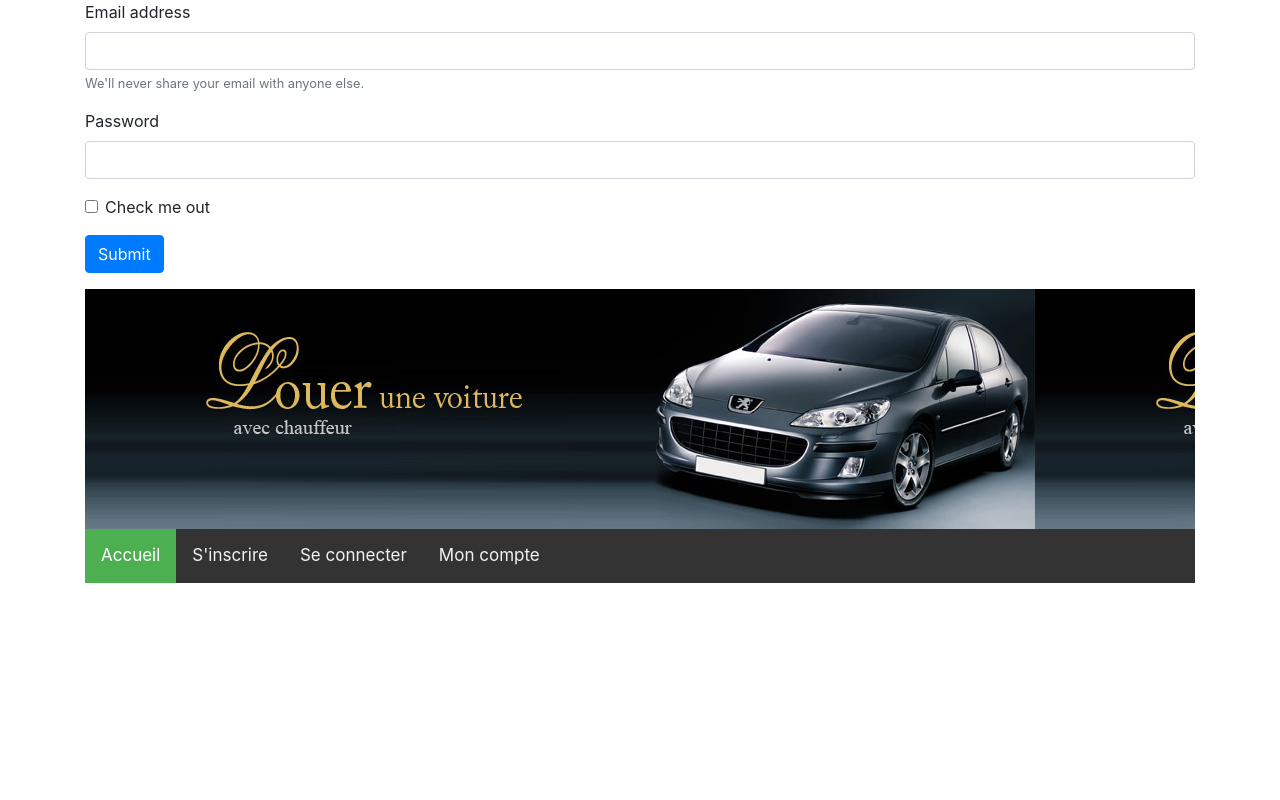
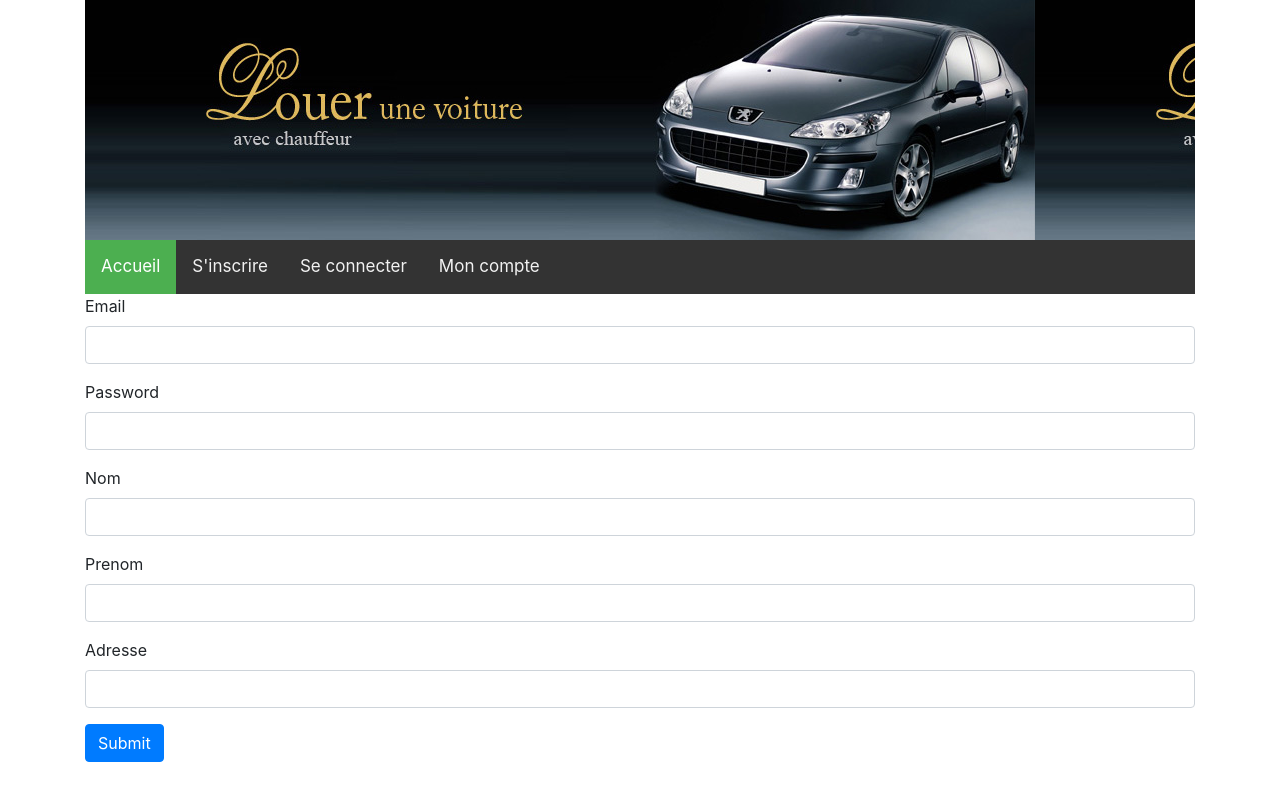
Before and after one commit to AntonMKM/projectCars, a PHP site: page /view/inscription.php in a window 1280 px wide. Run offline with PHP 8.4, Linux system fonts and the light colour scheme.

```diff
--- a/view/inscription.php
+++ b/view/inscription.php
@@ -3,23 +3,30 @@ $title = "Inscription";
 ob_start();
 ?>
 <div class="form">
-    <form>
+    <form method="POST" action="index.php?action=inscription">
         <div class="form-group">
-            <label for="exampleInputEmail1">Email address</label>
-            <input type="email" class="form-control" id="exampleInputEmail1" aria-describedby="emailHelp">
-            <small id="emailHelp" class="form-text text-muted">We'll never share your email with anyone else.</small>
+            <label for="exampleInputEmail1">Email</label>
+            <input type="email" name="email" class="form-control" id="exampleInputEmail1" aria-describedby="emailHelp">
         </div>
         <div class="form-group">
             <label for="exampleInputPassword1">Password</label>
-            <input type="password" class="form-control" id="exampleInputPassword1">
+            <input type="password" name="password" class="form-control" id="exampleInputPassword1">
         </div>
-        <div class="form-group form-check">
-            <input type="checkbox" class="form-check-input" id="exampleCheck1">
-            <label class="form-check-label" for="exampleCheck1">Check me out</label>
+        <div class="form-group">
+            <label for="exampleInputPassword1">Nom</label>
+            <input type="text" name="lastname" class="form-control" id="exampleInputPassword1">
         </div>
-        <button type="submit" class="btn btn-primary">Submit</button>
+        <div class="form-group">
+            <label for="exampleInputPassword1">Prenom</label>
+            <input type="text" name="firstname" class="form-control" id="exampleInputPassword1">
+        </div>
+        <div class="form-group">
+            <label for="exampleInputPassword1">Adresse</label>
+            <input type="text" name="address" class="form-control" id="exampleInputPassword1">
+        </div>
+        <button type="submit" name="submit" class="btn btn-primary">Submit</button>
     </form>
 </div>
 
-<?= $content = ob_get_clean();
+<?php $content = ob_get_clean();
 require 'template.php'; ?>
--- a/view/template.php
+++ b/view/template.php
@@ -3,7 +3,7 @@
     <meta charset=" UTF-8">
 <meta name="viewport" content="width=device-width, initial-scale=1.0">
 <meta http-equiv="X-UA-Compatible" content="ie=edge">
-<title><?= $title ?></title>
+<title><?php echo $title ?></title>
 <link rel="stylesheet" href="https://stackpath.bootstrapcdn.com/bootstrap/4.4.1/css/bootstrap.min.css" integrity="sha384-Vkoo8x4CGsO3+Hhxv8T/Q5PaXtkKtu6ug5TOeNV6gBiFeWPGFN9MuhOf23Q9Ifjh" crossorigin="anonymous">
 <link rel="stylesheet" href="https://cdnjs.cloudflare.com/ajax/libs/font-awesome/4.7.0/css/font-awesome.min.css">
 <link rel="stylesheet" href="../public/css/style.css" type="text/css">
@@ -14,7 +14,7 @@
 
     </div>
     <div class="topnav" id="myTopnav">
-        <a href="index.php" class="active">Accueil</a>
+        <a href="index.php?action=home" class="active">Accueil</a>
         <a href="index.php?action=signup">S'inscrire</a>
         <a href="index.php?action=signin">Se connecter</a>
         <a href="index.php?action=account">Mon compte</a>
@@ -22,7 +22,7 @@
             <i class="fa fa-bars"></i>
         </a>
     </div>
-    <?php $content ?>
+    <?php echo $content ?>
     <script src="../public/js/script.js" type="text/javascript"> </script>
 </body>
 
```
Also changed, not shown: controller/CarsController.php (added, +7 -0 lines), index.php (+5 -3 lines), model/CarsManager.php (added, +9 -0 lines).
